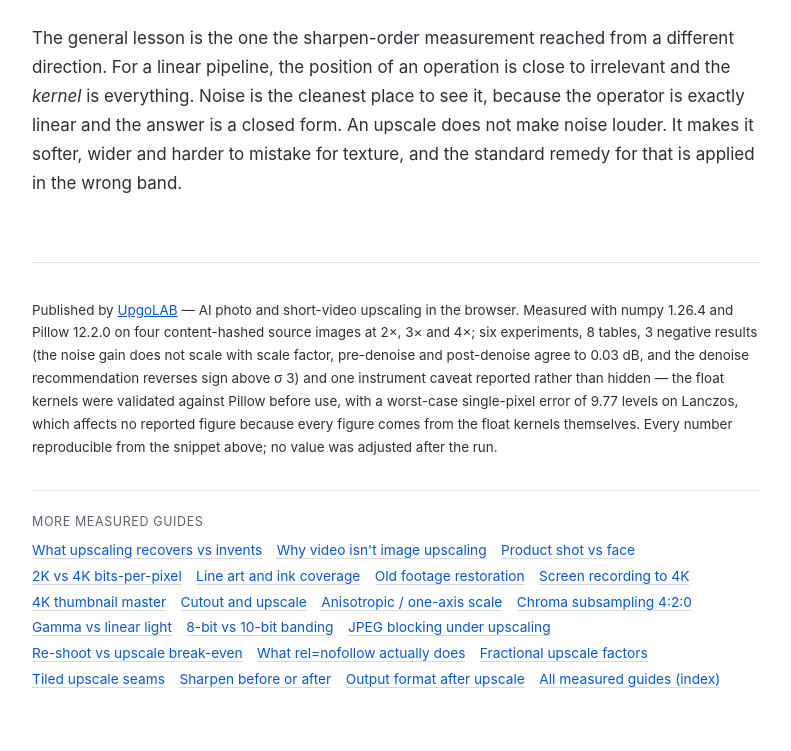
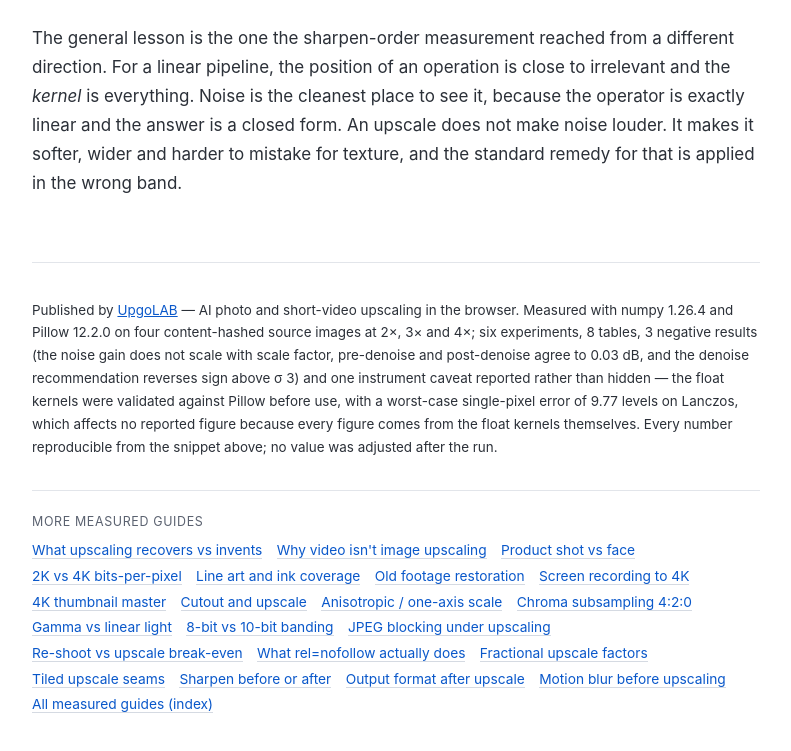
Before and after one commit to celticgemini001/upgolab-noise-and-grain-upscaling, a plain HTML site: page index.html in a window 1280 px wide. Shown: the part 8661-9412 px from the top of the page, without its empty margins (244-1035 px from the left). Drawn offline with Linux system fonts and the light colour scheme.

Commit message:
Add motion-blur page to sister nav; add card to root; regenerate sitemaps from filesystem

```diff
--- a/index.html
+++ b/index.html
@@ -433,6 +433,7 @@ run.</p>
   <li><a href="https://celticgemini001.github.io/upgolab-tiled-upscale-seams/">Tiled upscale seams</a></li>
   <li><a href="https://celticgemini001.github.io/upgolab-sharpen-before-or-after-upscale/">Sharpen before or after</a></li>
   <li><a href="https://celticgemini001.github.io/upgolab-output-format-after-upscale/">Output format after upscale</a></li>
+  <li><a href="https://celticgemini001.github.io/upgolab-motion-blur-before-upscale/">Motion blur before upscaling</a></li>
   <li><a href="https://celticgemini001.github.io/upgolab-tools/">All measured guides (index)</a></li>
 </ul>
 </nav>
```
